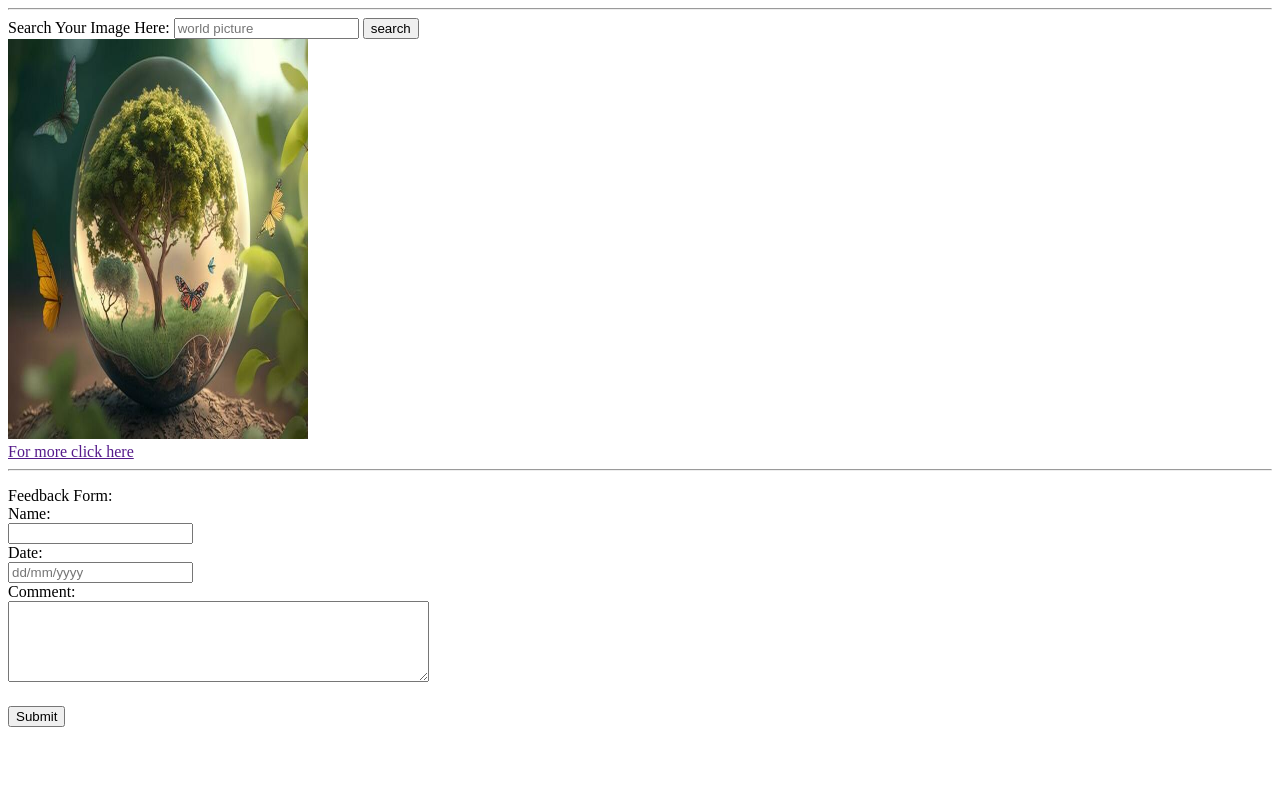
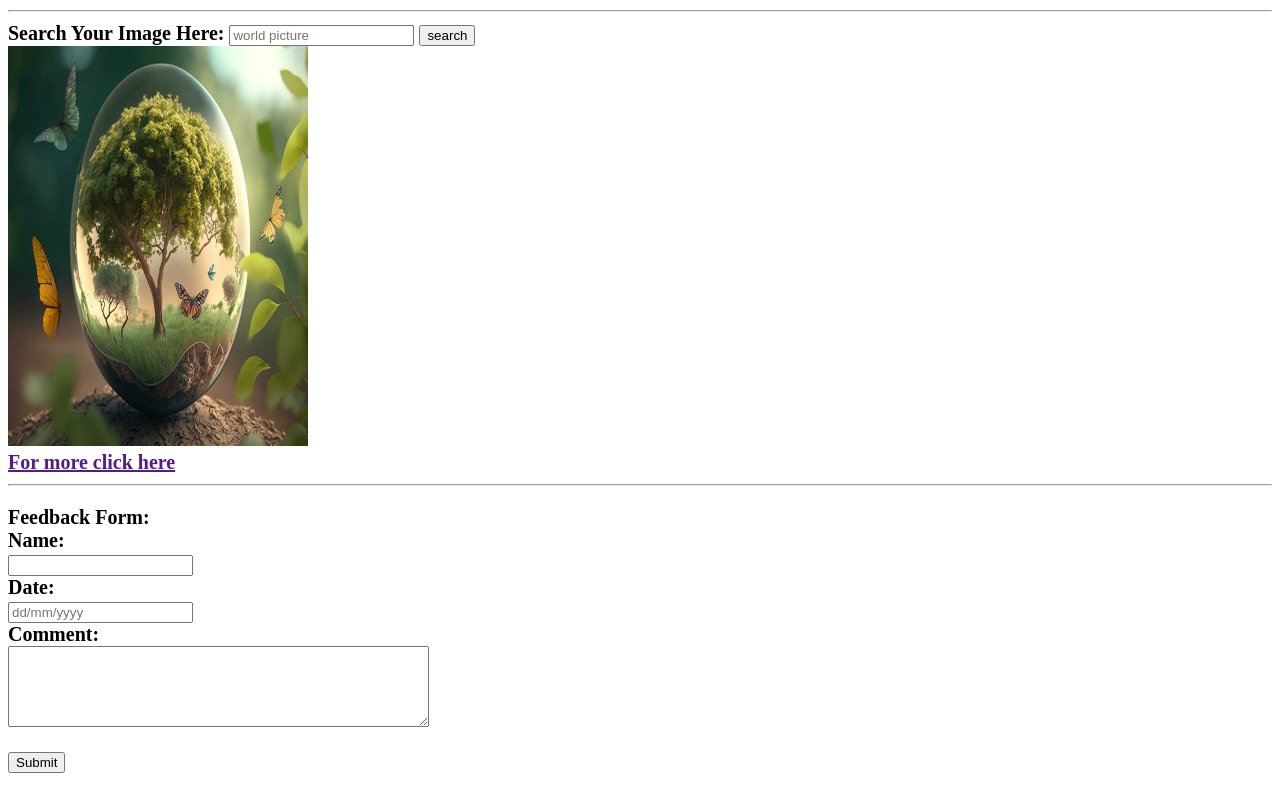
Before and after one commit to sohag55rana/panda-portfolio, a plain HTML site: page index.html in a window 1280 px wide. Drawn offline with Linux system fonts and the light colour scheme.

Commit message:
added new text

```diff
--- a/images/css/style.css
+++ b/images/css/style.css
@@ -1,3 +1,9 @@
+body{
+
+    font-size: 20px;
+    font-weight: 700;
+
+}
 .world-item{
     display: block;
 }
--- a/index.html
+++ b/index.html
@@ -5,6 +5,7 @@
     <meta name="viewport" content="width=device-width, initial-scale=1.0">
     <title>Document</title>
     <link rel="stylesheet" href="images/css/style.css">
+    <script src="https://kit.fontawesome.com/d9f30758a7.js" crossorigin="anonymous"></script>
 </head>
 <body>
     <section>
@@ -24,7 +25,7 @@
     <form class="form-item" action="">
         <p class="feedback">Feedback Form:</p>
         <label class="name" for="text">Name: <br>
-            <input type="text" name="" id="">
+            <input type="text" name="" id="" >
         </label> <br>
         <label class="date" for="date">Date: <br>
             <input type="datetime" placeholder="dd/mm/yyyy" name="" id="">
```
